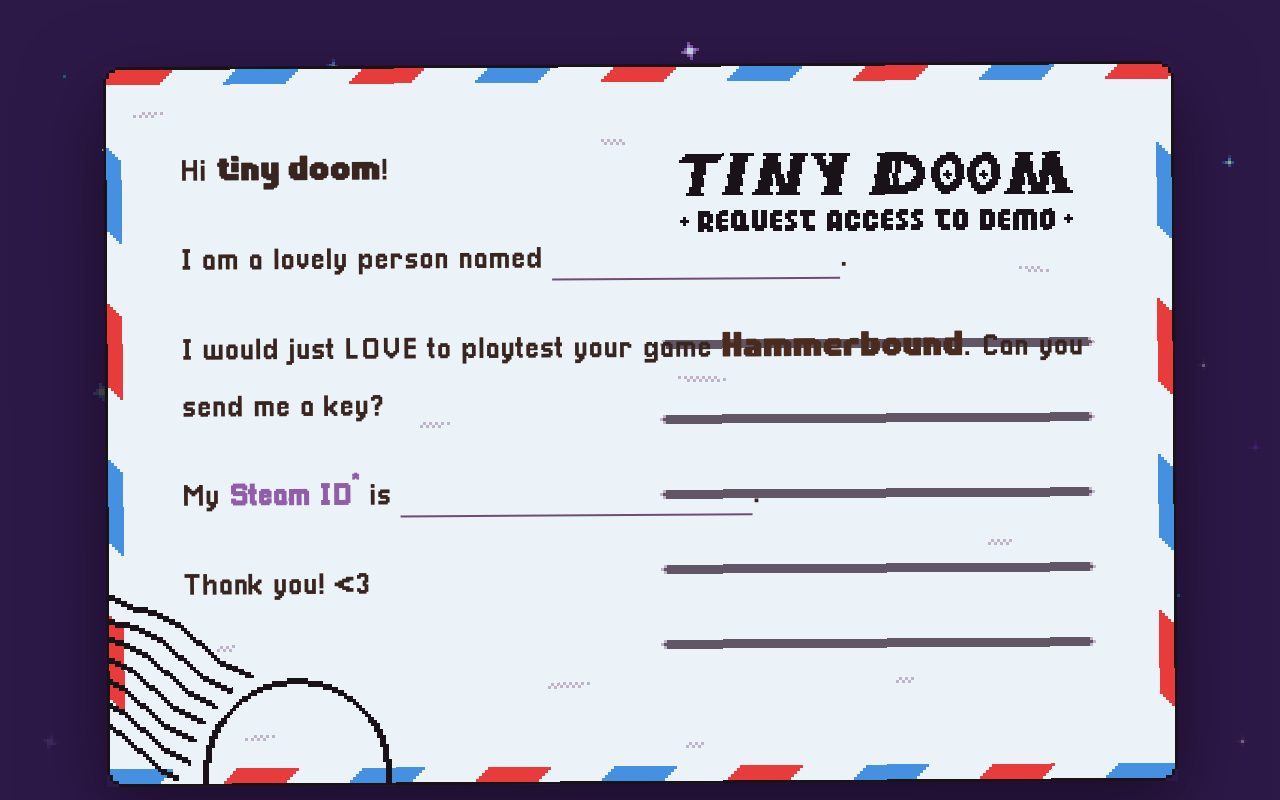
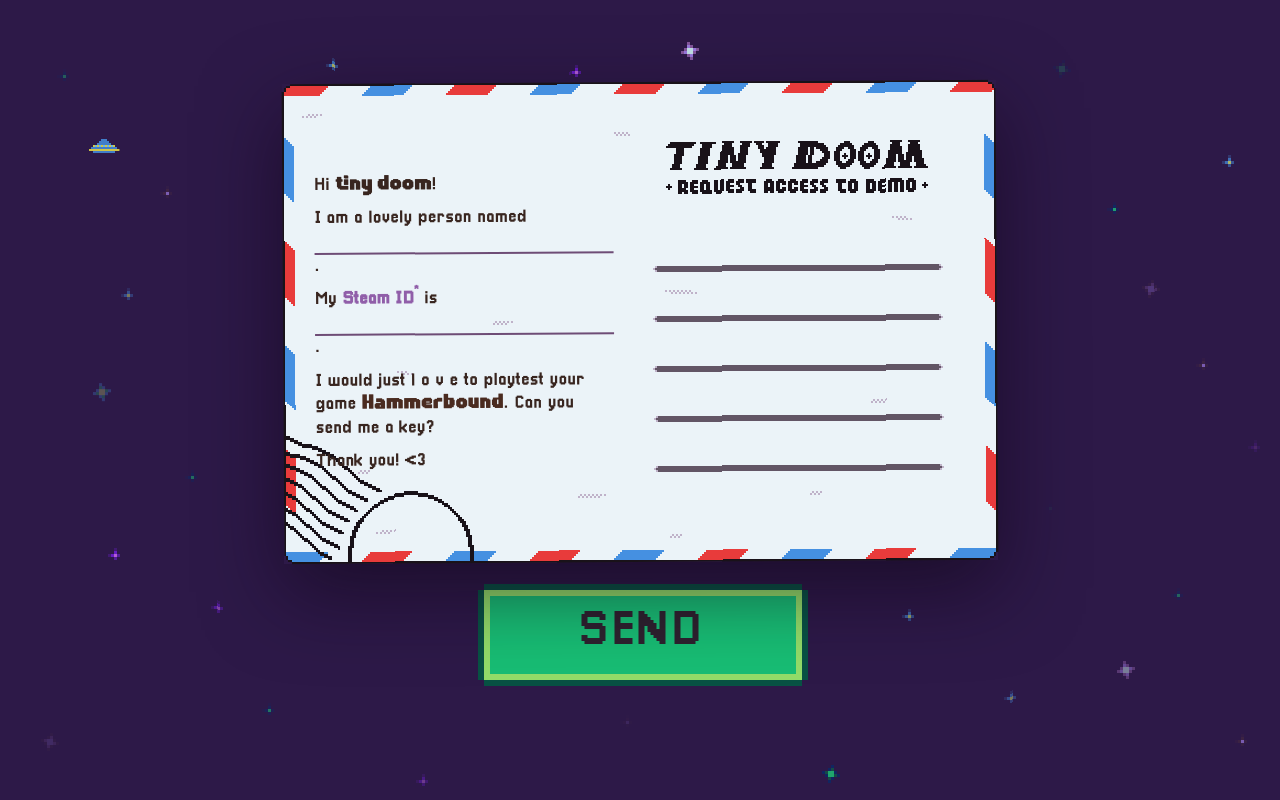
Before and after one commit to tiny-doom/tinydoom.com, a Next.js app: page / in a window 1280 px wide. Shown: the top 800 px of the page. Built offline with nearby package versions, Linux system fonts and the light colour scheme.

Commit message:
Fit playtest copy to postcard

```diff
--- a/src/app/globals.css
+++ b/src/app/globals.css
@@ -85,15 +85,35 @@
 	font-weight: 400;
 }
 
+.postcard-stage {
+	width: min(714px, calc((100dvh - 190px) * 357 / 240), calc(100vw - 2rem));
+}
+
 .playtest-postcard {
 	box-sizing: border-box;
-	min-height: min(720px, calc((100vw - 2rem) * 240 / 357));
+	width: 100%;
 	aspect-ratio: 357 / 240;
+	overflow: hidden;
 	background-image: url("/art/tiny-doom/postcard.png");
 	background-size: 100% 100%;
 	background-repeat: no-repeat;
-	padding: clamp(2rem, 6vw, 5rem);
+	padding: clamp(0.75rem, 3vw, 2rem);
 	image-rendering: pixelated;
+}
+
+.postcard-copy {
+	display: flex;
+	width: 46%;
+	height: 100%;
+	flex-direction: column;
+	gap: clamp(0.25rem, 1.2vh, 0.75rem);
+	justify-content: center;
+	font-size: clamp(0.5rem, 1.7vw, 1.1rem);
+	line-height: 1.35;
+}
+
+.postcard-input {
+	width: 100%;
 }
 
 .letter-input {
--- a/src/app/page.tsx
+++ b/src/app/page.tsx
@@ -42,24 +42,24 @@
 	}
 
 	return (
-		<main className="relative flex min-h-screen items-center justify-center overflow-hidden bg-[#2d1948] px-4 py-10 text-[#38251f] sm:px-8 sm:py-16">
+		<main className="relative flex h-dvh items-center justify-center overflow-hidden bg-[#2d1948] p-4 text-[#38251f]">
 			<StarField />
 			<SaucerField />
 
-			<div className="relative z-10 flex w-full max-w-[1071px] flex-col items-center gap-8">
+			<div className="postcard-stage relative z-10 flex flex-col items-center gap-4">
 				<form
 					id="playtest-signup-letter"
 					onSubmit={submitLetter}
 					className={`playtest-letter playtest-postcard relative w-full -rotate-[0.35deg] shadow-[0_28px_80px_rgba(15,3,20,0.55)] ${status === "sent" ? "postcard-whoosh" : ""}`}
 				>
-					<div className="relative space-y-8 text-2xl leading-[1.8] sm:text-3xl sm:leading-[1.9]">
+					<div className="postcard-copy relative">
 						<p>
 							Hi <strong>tiny doom</strong>!
 						</p>
 
 						<p>
 							I am a lovely person named{" "}
-							<label className="inline-block max-w-full align-baseline">
+							<label className="block max-w-full">
 								<span className="sr-only">Your name</span>
 								<input
 									type="text"
@@ -67,16 +67,10 @@
 									autoComplete="name"
 									required
 									maxLength={100}
-									className="letter-input w-[min(18rem,70vw)]"
+									className="letter-input postcard-input"
 								/>
 							</label>
 							.
-						</p>
-
-						<p>
-							I would just LOVE to playtest your game{" "}
-							<strong className="text-[#4a2b20]">Hammerbound</strong>. Can you
-							send me a key?
 						</p>
 
 						<p>
@@ -104,8 +98,8 @@
 									<code>76561198012345678</code>
 								</span>
 							</span>{" "}
-							is{" "}
-							<label className="inline-block max-w-full align-baseline">
+							is
+							<label className="block max-w-full">
 								<span className="sr-only">Your 17-digit Steam ID</span>
 								<input
 									type="text"
@@ -117,10 +111,16 @@
 									maxLength={17}
 									pattern="[0-9]{17}"
 									title="Enter your 17-digit Steam ID"
-									className="letter-input w-[min(22rem,70vw)]"
+									className="letter-input postcard-input"
 								/>
 							</label>
 							.
+						</p>
+
+						<p>
+							I would just l o v e to playtest your game{" "}
+							<strong className="text-[#4a2b20]">Hammerbound</strong>. Can you
+							send me a key?
 						</p>
 
 						<p>Thank you! {"<3"}</p>
```
